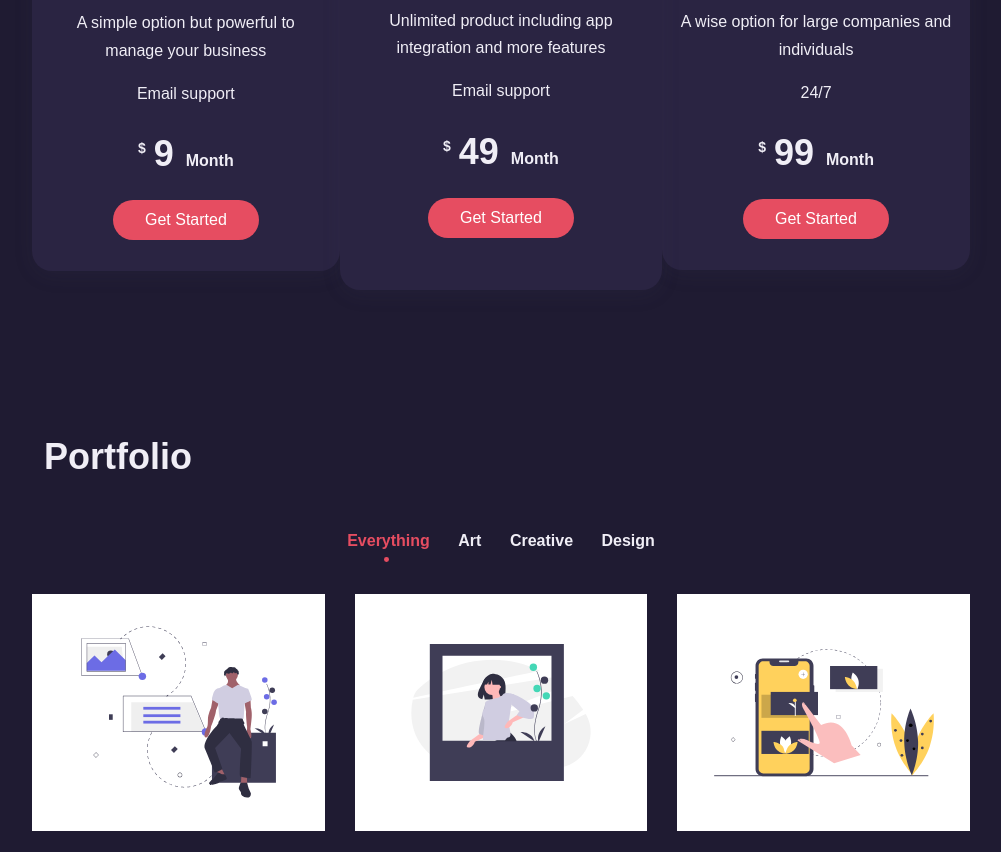
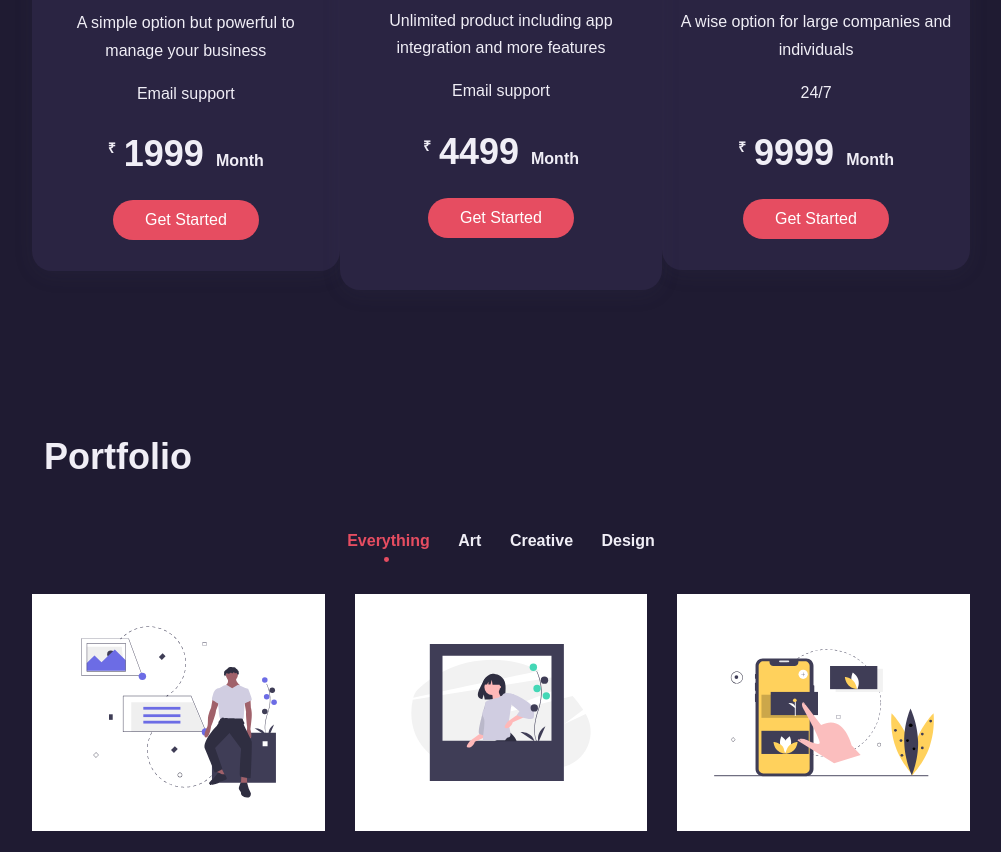
Before and after one commit to SanjitSG/portfolio-website, a plain HTML site: page index.html in a window 1280 px wide. Shown: the part 2918-3770 px from the top of the page, without its empty margins (139-1140 px from the left). Drawn offline with nearby package versions, Linux system fonts and the light colour scheme.

Commit message:
Update index.html
price

```diff
--- a/index.html
+++ b/index.html
@@ -314,7 +314,7 @@
                 <h3 class="plan">Basic</h3>
                 <p>A simple option but powerful to manage your business</p>
                 <p>Email support</p>
-                <h3 class="price"><em>$</em>9<span>Month</span></h3>
+                <h3 class="price"><em>&#x20B9;</em>1999<span>Month</span></h3>
                 <a href="#" class="btn btn-default">Get Started</a>
               </div>
             </div>
@@ -326,7 +326,7 @@
                 <h3 class="plan">Premium</h3>
                 <p>Unlimited product including app integration and more features</p>
                 <p>Email support</p>
-                <h3 class="price"><em>$</em>49<span>Month</span></h3>
+                <h3 class="price"><em>&#x20B9;</em>4499<span>Month</span></h3>
                 <a href="#" class="btn btn-default">Get Started</a>
               </div>
             </div>
@@ -337,7 +337,7 @@
                 <h3 class="plan">Basic</h3>
                 <p>A wise option for large companies and individuals</p>
                 <p>24/7</p>
-                <h3 class="price"><em>$</em>99<span>Month</span></h3>
+                <h3 class="price"><em>&#x20B9;</em>9999<span>Month</span></h3>
                 <a href="#" class="btn btn-default">Get Started</a>
               </div>
             </div>
```
